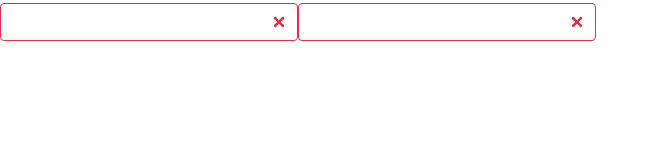
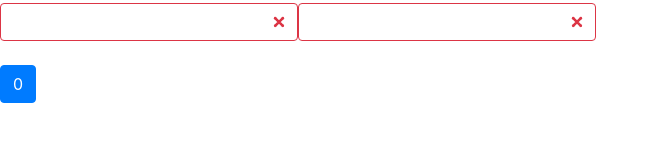
Before and after one commit to mdm106/week-10--react-app, a React (Create React App) app: page / in a window 1280 px wide. Shown: the part 469-610 px from the top of the page, without its empty margins (0-659 px from the left). Built offline with nearby package versions, Linux system fonts and the light colour scheme.

Commit message:
Passing data up challenge 1: Button component which tracks how many times it has been clicked and logs this out when used within app.js

```diff
--- a/src/App.js
+++ b/src/App.js
@@ -3,12 +3,14 @@ import './App.css';
 
 import Squares from './squares/Squares';
 import SignUp from './signup/SignUp';
+import Button from './button/Button';
 
 function App() {
   return (
     <>
       <Squares />
       <SignUp />
+      <Button handleUpdate={ console.log } />
     </>
   );
 }
--- /dev/null
+++ b/src/button/Button.js
@@ -0,0 +1,30 @@
+import React, { Component } from "react";
+
+class Button extends Component {
+    constructor(props) {
+        super(props);
+
+        this.state = {
+            count: 0,
+        };
+
+        this.handleClick = this.handleClick.bind(this);
+    }
+
+    handleClick() {
+        let currentValue = this.state.count + 1;
+        this.setState({ count: currentValue });
+        let { handleUpdate } = this.props;
+        handleUpdate(currentValue);
+    }
+
+    render() {
+        let { count } = this.state;
+
+        return (
+            <button className="btn btn-primary" onClick={ this.handleClick }>{count}</button>
+        )
+    }
+}
+
+export default Button;
```
